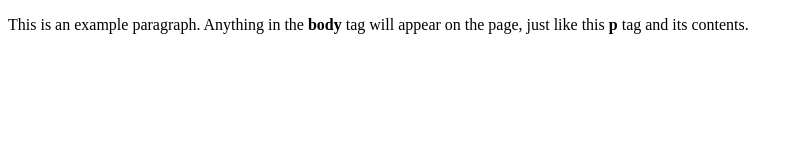
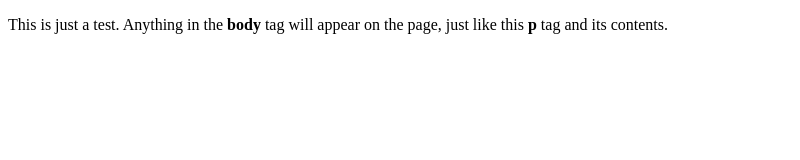
Before and after one commit to michaelsanchez-pingidentity/hello-ping, a plain HTML site: page index.html in a window 1280 px wide. Shown: the whole page, without its empty margins (0-800 px from the left). Drawn offline with Linux system fonts and the light colour scheme.

Commit message:
Update index.html
Edited body content.

```diff
--- a/index.html
+++ b/index.html
@@ -4,6 +4,6 @@
     <title>Browser Tab Title</title>
   </head>
   <body>
-    <p>This is an example paragraph. Anything in the <strong>body</strong> tag will appear on the page, just like this <strong>p</strong> tag and its contents.</p>
+    <p>This is just a test. Anything in the <strong>body</strong> tag will appear on the page, just like this <strong>p</strong> tag and its contents.</p>
   </body>
 </html>
```
